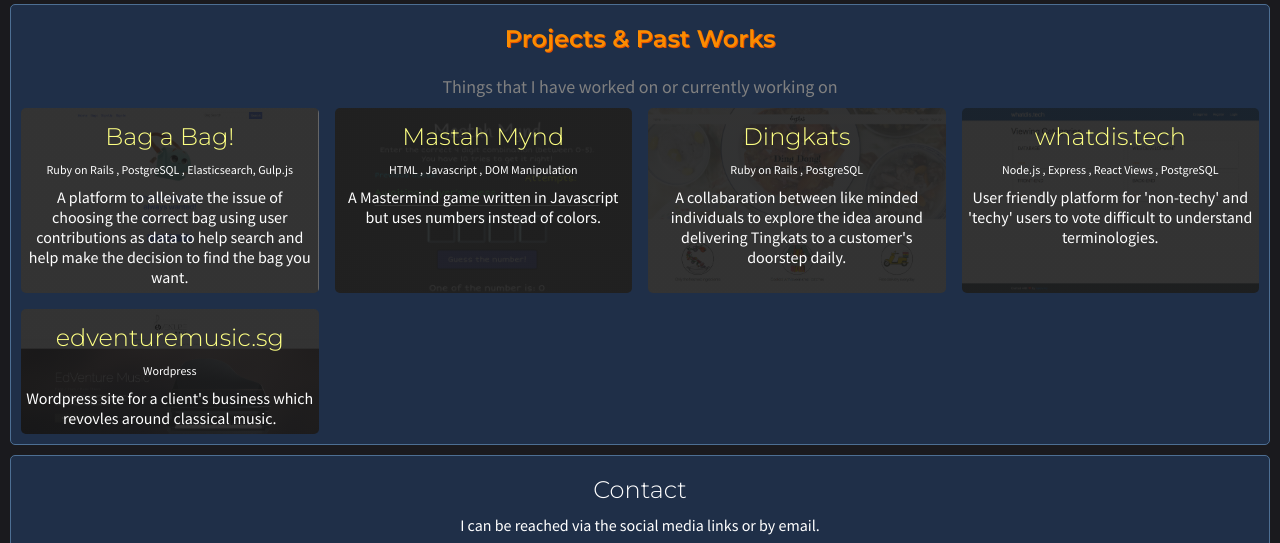
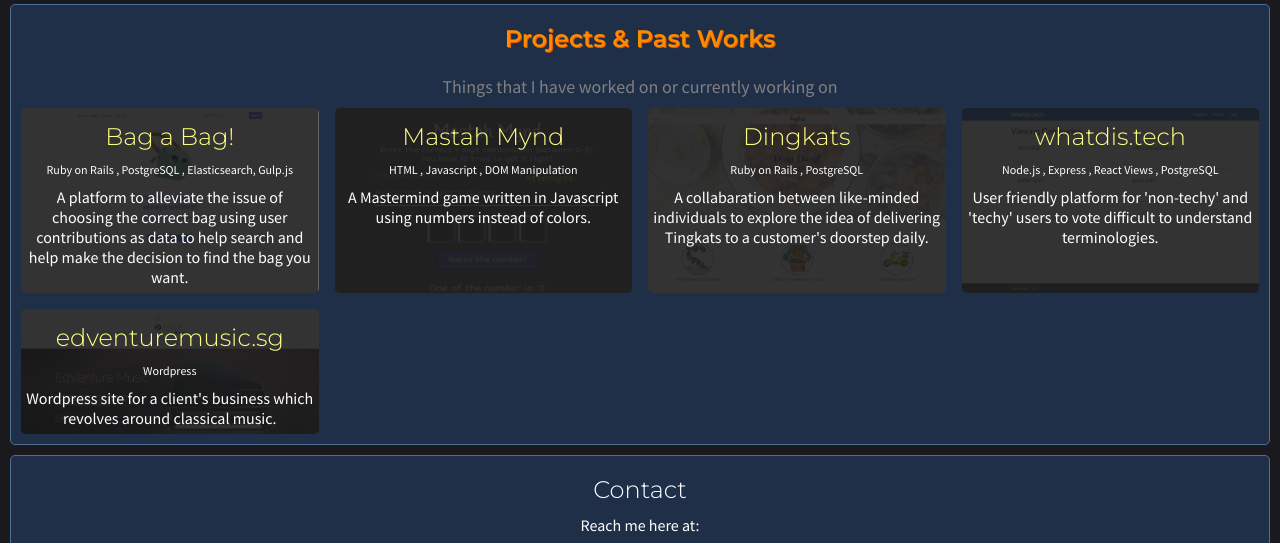
Before and after one commit to fupuchu/portfolio, a website: page app/index.html in a window 1280 px wide. Shown: the part 513-1056 px from the top of the page. Drawn offline with Linux system fonts and the light colour scheme; files that its build step writes are made by us from their sources.

Commit message:
typo and content udpates

```diff
--- a/app/index.html
+++ b/app/index.html
@@ -1,14 +1,17 @@
 <!DOCTYPE html>
 <html>
+
 <head>
   <meta charset="utf-8" />
   <meta http-equiv="X-UA-Compatible" content="IE=edge">
   <title>iamleonho</title>
   <meta name="viewport" content="width=device-width, initial-scale=1">
-    <link rel="stylesheet" href="https://pro.fontawesome.com/releases/v5.2.0/css/all.css" integrity="sha384-TXfwrfuHVznxCssTxWoPZjhcss/hp38gEOH8UPZG/JcXonvBQ6SlsIF49wUzsGno" crossorigin="anonymous">
+  <link rel="stylesheet" href="https://pro.fontawesome.com/releases/v5.2.0/css/all.css" integrity="sha384-TXfwrfuHVznxCssTxWoPZjhcss/hp38gEOH8UPZG/JcXonvBQ6SlsIF49wUzsGno"
+    crossorigin="anonymous">
   <link rel="stylesheet" type="text/css" media="screen" href="css/styles.css" />
   <script src="main.js"></script>
 </head>
+
 <body>
   <div class="nav-container">
     <nav>
@@ -33,8 +36,11 @@
       <h1>Hello, I am Leon Ho</h1>
       <h3>I am..</h3>
       <div class="about-text">
-          <p>An aspiring full stack web developer with a marketing and customer service background aiming to create immersive and meaningful web experiences for everyone.</p>
-          <p>I've been working with web development for almost 3 years now coupled with experiences doing marketing and customer service.</p>
+        <p>An aspiring full stack web developer with a marketing and customer service background aiming to create immersive
+          and meaningful web experiences for everyone.</p>
+        <p>I've been working with web development for almost 3 years now coupled with experiences doing marketing and customer
+          service.
+        </p>
         <p>Looking to have your own website? Let's have a chat <a href="mailto:fupuchu@gmail.com">fupuchu@gmail.com</a></p>
         <div class="about-stack">
           <h3>Some of tools I use..</h3>
@@ -69,7 +75,8 @@
           <p class="center techstack">
             Ruby on Rails , PostgreSQL , Elasticsearch, Gulp.js
           </p>
-              <p class="center">A platform to alleivate the issue of choosing the correct bag using user contributions as data to help search and help make the decision to find the bag you want.</p>
+          <p class="center">A platform to alleviate the issue of choosing the correct bag using user contributions as data
+            to help search and help make the decision to find the bag you want.</p>
         </div>
         <div>
           <h2 class="center">
@@ -79,7 +86,7 @@
             HTML , Javascript , DOM Manipulation
           </p>
           <p class="center">
-                A Mastermind game written in Javascript but uses numbers instead of colors.
+            A Mastermind game written in Javascript using numbers instead of colors.
           </p>
         </div>
         <div>
@@ -90,7 +97,7 @@
             Ruby on Rails , PostgreSQL
           </p>
           <p class="center">
-                A collabaration between like minded individuals to explore the idea around delivering Tingkats to a customer's doorstep daily.
+            A collabaration between like-minded individuals to explore the idea of delivering Tingkats to a customer's doorstep daily.
           </p>
         </div>
         <div>
@@ -108,27 +115,27 @@
           </h2>
           <p class="center techstack">Wordpress</p>
           <p class="center">
-                Wordpress site for a client's business which revovles around classical music.
+            Wordpress site for a client's business which revolves around classical music.
           </p>
         </div>
       </div>
     </section>
     <section class="contact center" id="contact">
       <h1>Contact</h1>
-          <p>I can be reached via the social media links or by email.</p>
+      <p>Reach me here at:</p>
       <div class="social">
         <p>
-                <a href="mailto:fupuchu@gmail.com"" target="_blank"><i class="fal fa-2x fa-envelope"></i></a>
-                <a href="https://www.twitter.com/fupuchu" target="_blank"><i class="fab fa-2x fa-twitter"></i></a>
-                <a href="https://github.com/fupuchu" target="_blank"><i class="fab fa-2x fa-github"></i></a>
-                <a href="https://www.linkedin.com/in/iamleonho/" target="_blank"><i class="fab fa-2x fa-linkedin"></i></a>
+          <a href="mailto:fupuchu@gmail.com" " target="_blank "><i class="fal fa-2x fa-envelope "></i></a>
+                <a href="https://www.twitter.com/fupuchu " target="_blank "><i class="fab fa-2x fa-twitter "></i></a>
+                <a href="https://github.com/fupuchu " target="_blank "><i class="fab fa-2x fa-github "></i></a>
+                <a href="https://www.linkedin.com/in/iamleonho/ " target="_blank "><i class="fab fa-2x fa-linkedin "></i></a>
               </p>
           </div>
         </section>
       </div>
-      <script src="main.js"></script>
+      <script src="main.js "></script>
       <!-- <footer>
-        <div class="footer-container">
+        <div class="footer-container ">
           <h1>Made by @leon ho</h1>
         </div>
       </footer> -->
--- a/main.js
+++ b/main.js
@@ -1,3 +1,3 @@
-document.getElementById('a_about').addEventListener("click" , function(){
-    console.log("clicked");
+document.getElementById("a_about").addEventListener("click", function() {
+  console.log("clicked");
 });
```
Also changed, not shown: index.html (+24 -16 lines). Lines whose indentation alone changed are shown as unchanged.
